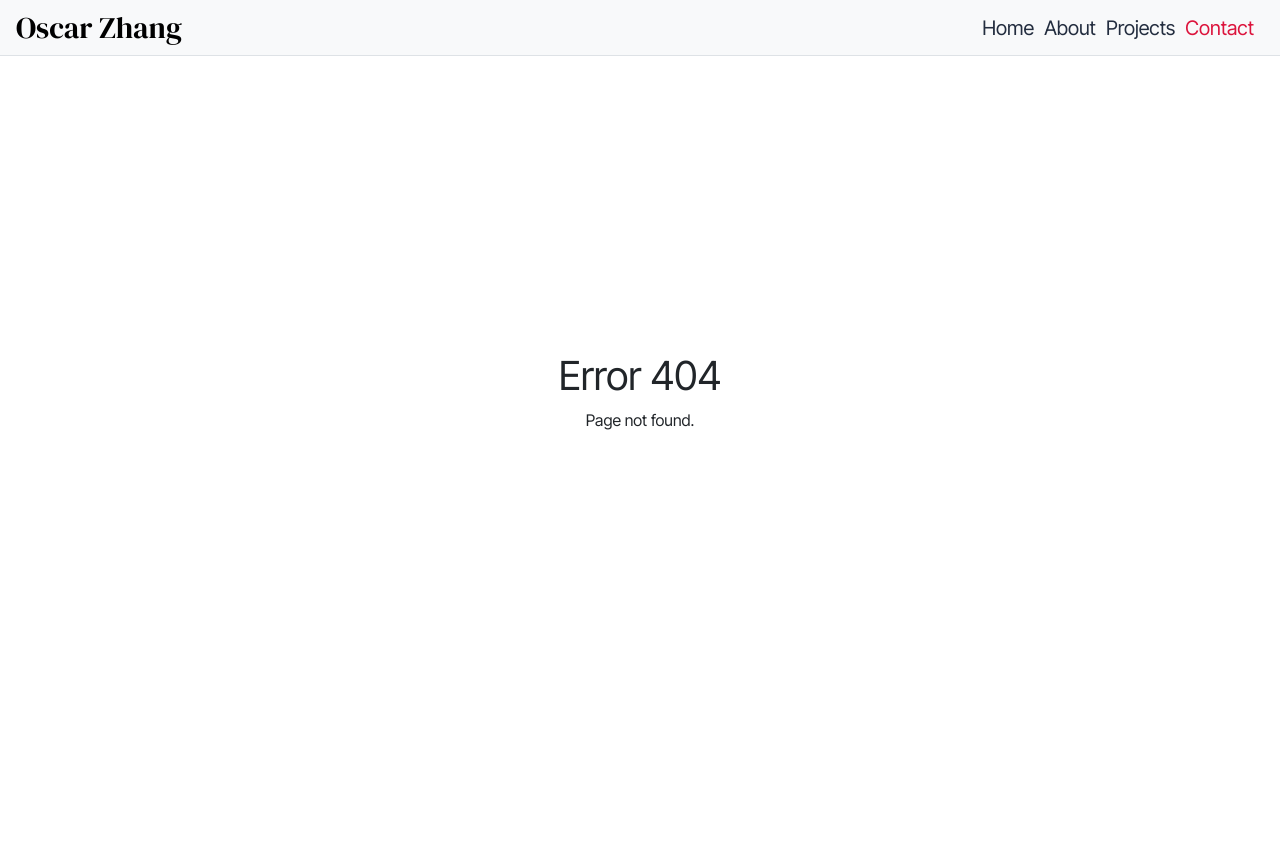
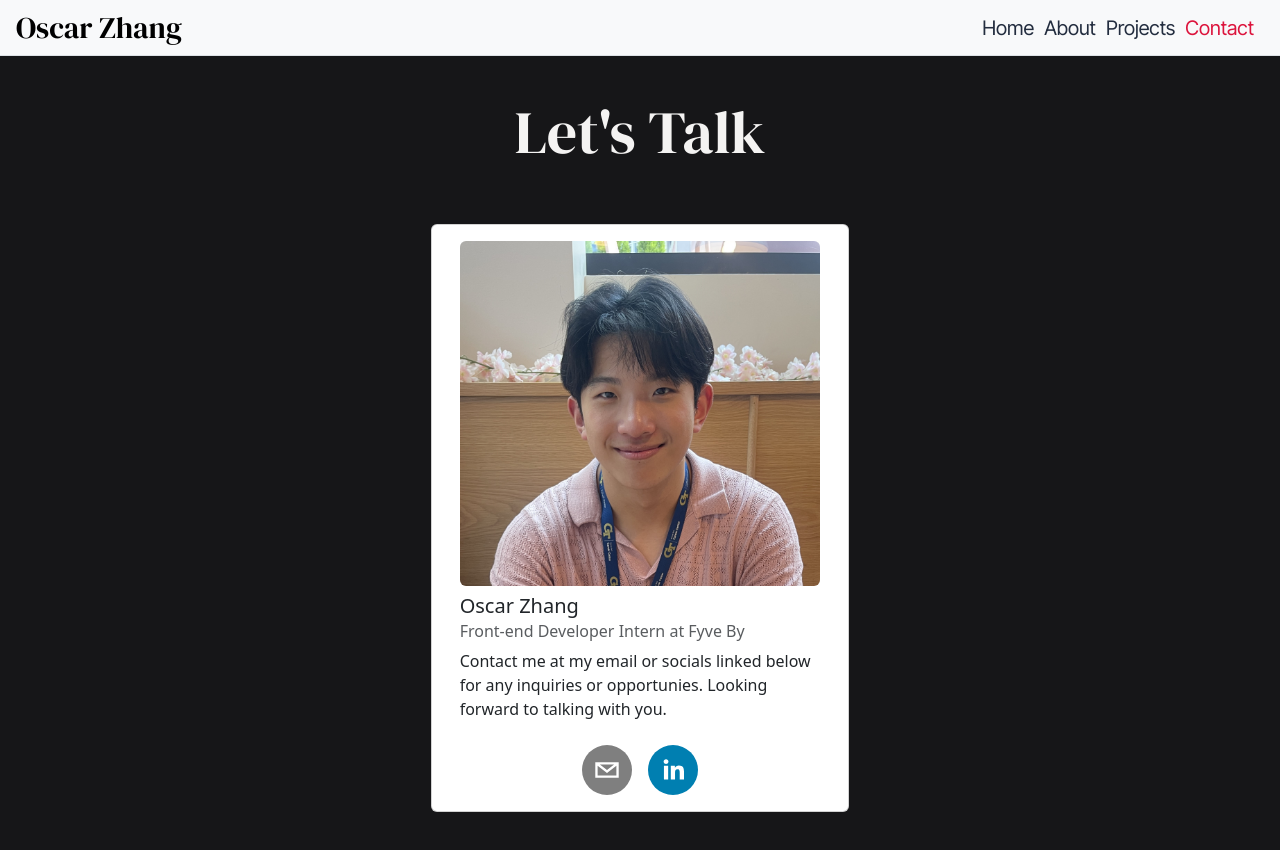
Before and after one commit to oscarzhang228/portfolio-site, a React (Create React App) app: page /contact in a window 1280 px wide. Before the commit this address had no page. Shown: the top 850 px of the page. Before the commit the page ends 800 px from the top, so only its background shows below. Built offline with nearby package versions, Linux system fonts and the light colour scheme.

Commit message:
complete contact page

```diff
--- a/src/App.js
+++ b/src/App.js
@@ -3,6 +3,7 @@ import Landing from "./components/Landing";
 import Error from "./components/Error";
 import Navigation from "./components/Navigation";
 import About from "./components/about/About";
+import { Contact } from "./components/Contact";
 import { BrowserRouter as Router, Routes, Route } from "react-router-dom";
 import { Projects } from "./components/Projects";
 function App() {
@@ -18,6 +19,7 @@ function App() {
             <Route index element={<Landing />} />
             <Route path="/projects" element={<Projects />} />
             <Route path="/about" element={<About />} />
+            <Route path="/contact" element={<Contact />} />
             <Route path="*" element={<Error />} />
           </Routes>
         </div>
--- /dev/null
+++ b/src/components/Contact.tsx
@@ -0,0 +1,43 @@
+import { SocialIcon } from "react-social-icons";
+import Card from "react-bootstrap/Card";
+import contactPic from "../images/contactPic.png";
+export const Contact = () => {
+  return (
+    <div className="contact fullSize">
+      <div className="mt-5 gap-5 d-flex flex-column align-items-center">
+        <h1 className="headingText contactHeader mt-5">Let's Talk</h1>
+        <div className="container-fluid">
+          <div className="row">
+            <div className="col-sm-2 col-md-3 col-lg-4"></div>
+            <Card className="contactCard col-sm-8 col-md-6 col-lg-4 ">
+              <Card.Body>
+                <Card.Img className="rounded" src={contactPic}></Card.Img>
+                <Card.Title className="mt-2">Oscar Zhang</Card.Title>
+                <Card.Subtitle className="mb-2 text-muted">
+                  Front-end Developer Intern at Fyve By
+                </Card.Subtitle>
+                <Card.Text>
+                  Contact me at my email or socials linked below for any
+                  inquiries or opportunies. Looking forward to talking with you.
+                </Card.Text>
+                <div className="d-flex gap-3 mt-4 justify-content-center">
+                  <SocialIcon
+                    className="socialIcon"
+                    url="mailto:oscarzhang228@gmail.com"
+                    target="_blank"
+                  />
+                  <SocialIcon
+                    className="socialIcon"
+                    url="https://www.linkedin.com/in/oscarzhang228"
+                    target="_blank"
+                  />
+                </div>
+              </Card.Body>
+            </Card>
+            <div style={{ height: "20vh" }}></div>
+          </div>
+        </div>
+      </div>
+    </div>
+  );
+};
--- a/src/scss/abstracts/_placeholders.scss
+++ b/src/scss/abstracts/_placeholders.scss
@@ -1,7 +1,7 @@
 %fullH {
-  height: 100vh;
+  min-height: 100vh;
 }
 
 %fullW {
-  width: 100vw;
+  min-width: 100vw;
 }
--- /dev/null
+++ b/src/scss/pages/_contact.scss
@@ -0,0 +1,9 @@
+@use "../abstracts/" as *;
+.contact {
+  background: $black;
+  color: $white;
+}
+
+.contactHeader {
+  font-size: 60px;
+}
--- a/src/scss/pages/_index.scss
+++ b/src/scss/pages/_index.scss
@@ -1,3 +1,4 @@
 @forward "landing";
 @forward "about";
 @forward "projects";
+@forward "contact";
```
Also changed, not shown: src/images/contactPic.png (added).
